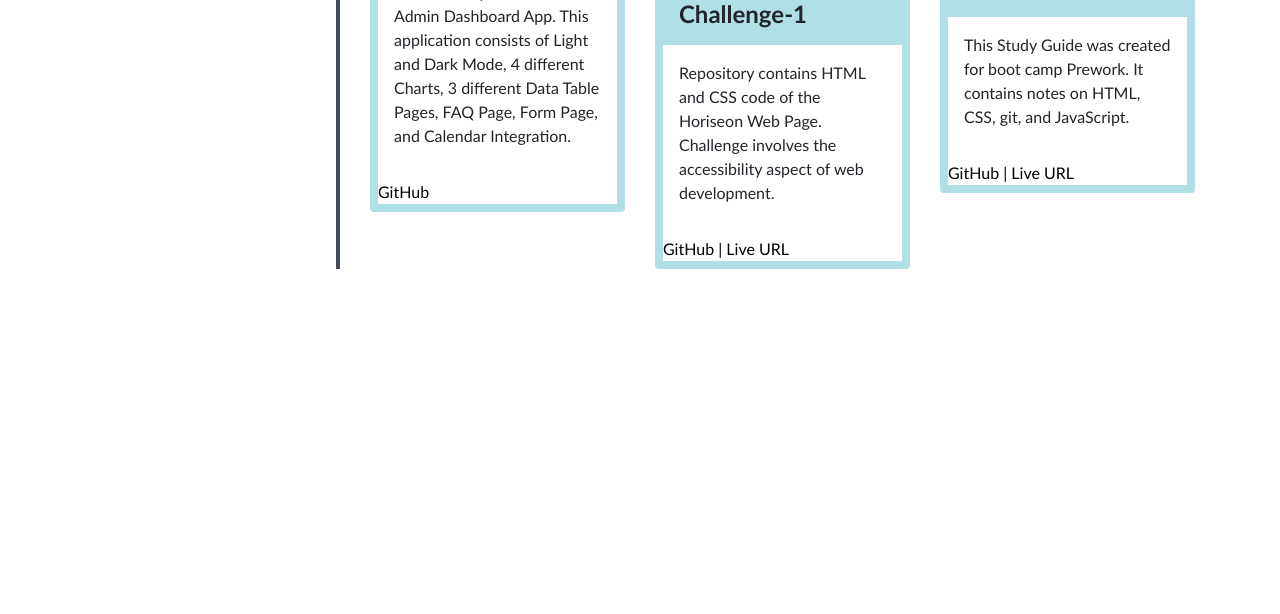
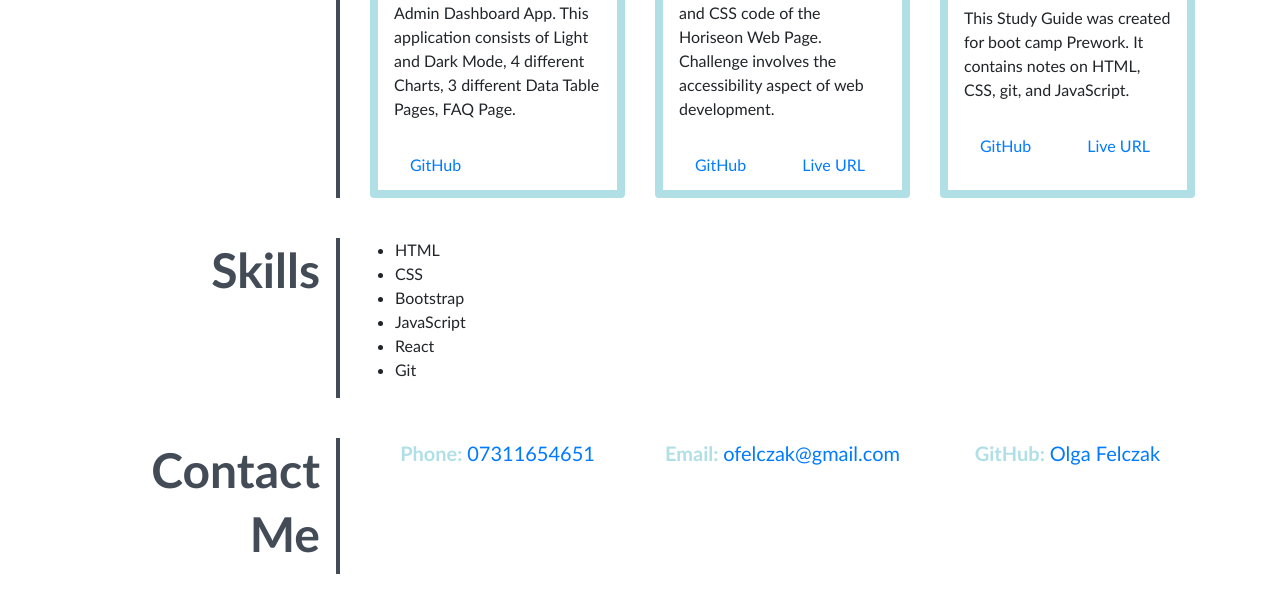
Before and after one commit to OlgaFelczak/Bootstrap-Portfolio, a plain HTML site: page index.html in a window 1280 px wide. Shown: the part 1464-2078 px from the top of the page. Before the commit the page ends 1773 px from the top, so only its background shows below. Drawn offline with nearby package versions, Linux system fonts and the light colour scheme.

Commit message:
Added skills section and contact section

```diff
--- a/css/style.css
+++ b/css/style.css
@@ -7,11 +7,6 @@
   box-sizing: border-box;
   font-family: "Trebuchet MS", "Lucida Sans Unicode", "Lucida Grande",
     "Lucida Sans", Arial, sans-serif;
-}
-
-a {
-  text-decoration: none !important;
-  color: black !important;
 }
 
 /* Navigation bar */
@@ -93,6 +88,7 @@ h1 {
 
 .card-body {
   padding: 0;
+  height: 290px;
 }
 
 .card-body p {
@@ -106,3 +102,30 @@ h1 {
   padding: 1rem;
   margin: 0;
 }
+
+.card-img-top {
+  max-height: 100px;
+}
+/* skills section */
+
+.card h6 {
+  justify-content: center;
+}
+
+.card-link {
+  margin: 2rem;
+}
+
+.colored-text {
+  color: var(--primary-color);
+  font-weight: bold;
+}
+
+/* contact section */
+
+.link {
+  display: flex;
+  justify-content: center;
+  align-items: center;
+  font-size: 1.25rem;
+}
--- a/index.html
+++ b/index.html
@@ -27,6 +27,9 @@
               <a class="nav-link" href="#work">Work</a>
             </li>
             <li class="nav-item">
+              <a class="nav-link" href="#skills">Skills</a>
+            </li>
+            <li class="nav-item">
               <a class="nav-link" href="#contact">Contact Me</a>
             </li>
             <li class="nav-item">
@@ -52,10 +55,10 @@
       <!-- about section -->
       <section class="container" id="about">
         <div class="row">
-          <div class="col-sm-3">
+          <div class="col-xs-2 col-md-3">
             <h2 class="section-header">About<br />Me</h2>
           </div>
-          <div class="col-sm-9">
+          <div class="col-xs-10 col-md-9">
             <p>
               My entire career has been associated with the customer service
               field. However, I am also passionate about technology. So, one day
@@ -99,8 +102,7 @@
                     <p class="card-text">
                       This is example of React Admin Dashboard App. This
                       application consists of Light and Dark Mode, 4 different
-                      Charts, 3 different Data Table Pages, FAQ Page, Form Page,
-                      and Calendar Integration.
+                      Charts, 3 different Data Table Pages, FAQ Page.
                     </p>
                     <a
                       href="https://github.com/OlgaFelczak/React-Admin-Dashboard-App"
@@ -134,13 +136,14 @@
                     <a
                       href="https://github.com/OlgaFelczak/Challenge-1"
                       target="_blank"
+                      class="card-link"
                       >GitHub</a
                     >
                     <a
                       href="https://olgafelczak.github.io/Challenge-1/"
                       target="_blank"
                       class="card-link"
-                      >| Live URL</a
+                      >Live URL</a
                     >
                   </div>
                 </div>
@@ -167,12 +170,14 @@
                     <a
                       href="https://github.com/OlgaFelczak/prework-study-guide"
                       target="_blank"
+                      class="card-link"
                       >GitHub</a
                     >
                     <a
                       href="https://olgafelczak.github.io/prework-study-guide/"
                       target="_blank"
-                      >| Live URL</a
+                      class="card-link"
+                      >Live URL</a
                     >
                   </div>
                 </div>
@@ -181,6 +186,56 @@
           </div>
         </div>
       </section>
+
+      <!-- skills section -->
+      <section class="container" id="skills">
+        <div class="row">
+          <div class="col-sm-3">
+            <h6 class="section-header">Skills</h6>
+          </div>
+          <div class="col-sm-9">
+            <div class="row">
+              <ul>
+                <li>HTML</li>
+                <li>CSS</li>
+                <li>Bootstrap</li>
+                <li>JavaScript</li>
+                <li>React</li>
+                <li>Git</li>
+              </ul>
+            </div>
+          </div>
+        </div>
+      </section>
+
+      <!-- contact section -->
+      <section class="container" id="contact">
+        <div class="row">
+          <div class="col-sm-3">
+            <h6 class="section-header">Contact<br />Me</h6>
+          </div>
+          <div class="col-sm-9">
+            <div class="row">
+              <div class="col-sm-4 link">
+                <a href="tel:00447311654651"
+                  ><span class="colored-text">Phone: </span>07311654651</a
+                >
+              </div>
+              <div class="col-sm-4 link">
+                <a href="mailto:ofelczak@gmail.com"
+                  ><span class="colored-text">Email: </span
+                  >ofelczak@gmail.com</a
+                >
+              </div>
+              <div class="col-sm-4 link">
+                <a href="https://github.com/OlgaFelczak"
+                  ><span class="colored-text">GitHub: </span>Olga Felczak</a
+                >
+              </div>
+            </div>
+          </div>
+        </div>
+      </section>
     </main>
   </body>
 </html>
```
